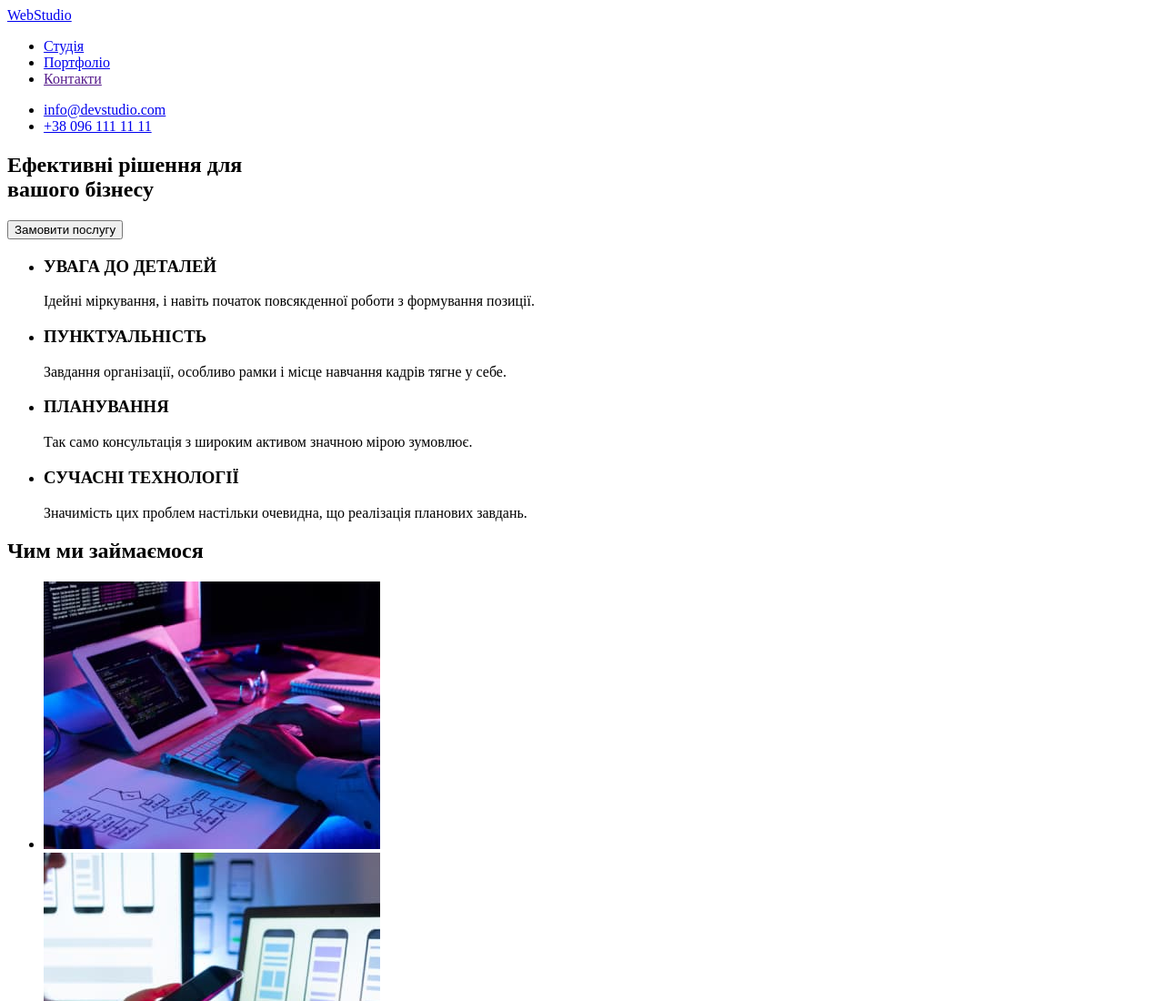
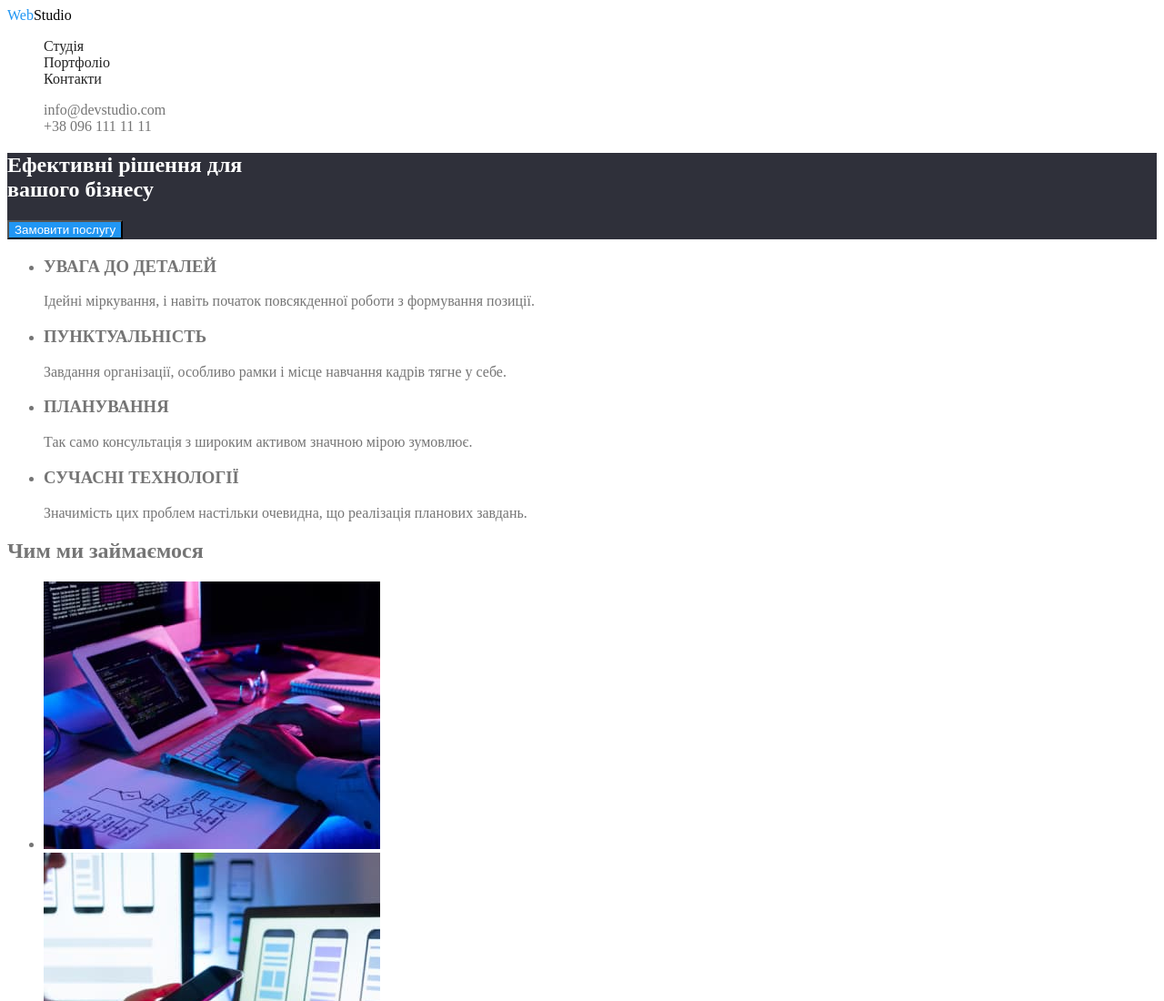
Before and after one commit to aslanukr/goit-markup-hw-02, a plain HTML site: page index.html in a window 1280 px wide. Shown: the top 1100 px of the page at 91% size. Drawn offline with Linux system fonts and the light colour scheme.

Commit message:
added color to index header and hero

```diff
--- a/css/styles.css
+++ b/css/styles.css
@@ -0,0 +1,68 @@
+:root {
+  --primary-text-color: #757575;
+  --title-text-color: #212121;
+  --accent-color: #2196f3;
+  --primary-logo-color: #000000;
+  --primary-white-color: #ffffff;
+  --secondary-bg-color: #f5f4fa;
+  --section-bg-color: #2f303a;
+  --footer-contacts-color: rgba(255, 255, 255, 0.6);
+}
+
+body {
+  background-color: #ffffff;
+  color: #757575;
+}
+
+.logo {
+  color: var(--primary-logo-color);
+  text-decoration: none;
+  cursor: pointer;
+}
+
+.logo-web {
+  color: var(--accent-color);
+}
+
+.site-nav {
+  list-style: none;
+}
+
+.site-nav-link {
+  color: var(--title-text-color);
+  text-decoration: none;
+}
+
+.site-nav-link:hover,
+.site-nav-link:focus {
+  color: var(--accent-color);
+  cursor: pointer;
+}
+
+.header-contacts {
+  list-style: none;
+}
+
+.header-contacts-link {
+  text-decoration: none;
+  color: var(--primary-text-color);
+}
+
+.header-contacts-link:hover,
+.header-contacts-link:focus {
+  color: var(--accent-color);
+  cursor: pointer;
+}
+
+.hero {
+  background-color: var(--section-bg-color);
+}
+
+.hero-text {
+  color: var(--primary-white-color);
+}
+
+.button.primary {
+  background-color: var(--accent-color);
+  color: var(--primary-white-color);
+}
--- a/index.html
+++ b/index.html
@@ -5,34 +5,47 @@
     <meta http-equiv="X-UA-Compatible" content="IE=edge" />
     <meta name="viewport" content="width=device-width, initial-scale=1.0" />
     <title>Студія</title>
+    <link rel="stylesheet" href="./css/styles.css" />
   </head>
 
   <body>
     <!-- Шапка сайту з логотипом, навігацією та контактами -->
     <header>
       <nav>
-        <a href="./index.html">WebStudio</a>
+        <a href="./index.html" class="logo"
+          ><span class="logo-web">Web</span>Studio</a
+        >
 
-        <ul>
-          <li><a href="./index.html">Студія</a></li>
-          <li><a href="./portfolio.html">Портфоліо</a></li>
-          <li><a href="">Контакти</a></li>
+        <ul class="site-nav">
+          <li><a href="./index.html" class="site-nav-link">Студія</a></li>
+          <li>
+            <a href="./portfolio.html" class="site-nav-link">Портфоліо</a>
+          </li>
+          <li><a href="" class="site-nav-link">Контакти</a></li>
         </ul>
       </nav>
-      <ul>
-        <li><a href="mailto:info@devstudio.com">info@devstudio.com</a></li>
-        <li><a href="tel:+380961111111">+38 096 111 11 11</a></li>
+      <ul class="header-contacts">
+        <li>
+          <a href="mailto:info@devstudio.com" class="header-contacts-link"
+            >info@devstudio.com</a
+          >
+        </li>
+        <li>
+          <a href="tel:+380961111111" class="header-contacts-link"
+            >+38 096 111 11 11</a
+          >
+        </li>
       </ul>
     </header>
 
     <main>
       <!-- Герой -->
-      <section>
-        <h1>
+      <section class="hero">
+        <h1 class="hero-text">
           Ефективні рішення для <br />
           вашого бізнесу
         </h1>
-        <button type="button">Замовити послугу</button>
+        <button type="button" class="button primary">Замовити послугу</button>
       </section>
 
       <!--Corporate values-->
```
Also changed, not shown: portfolio.html (+1 -0 lines).
